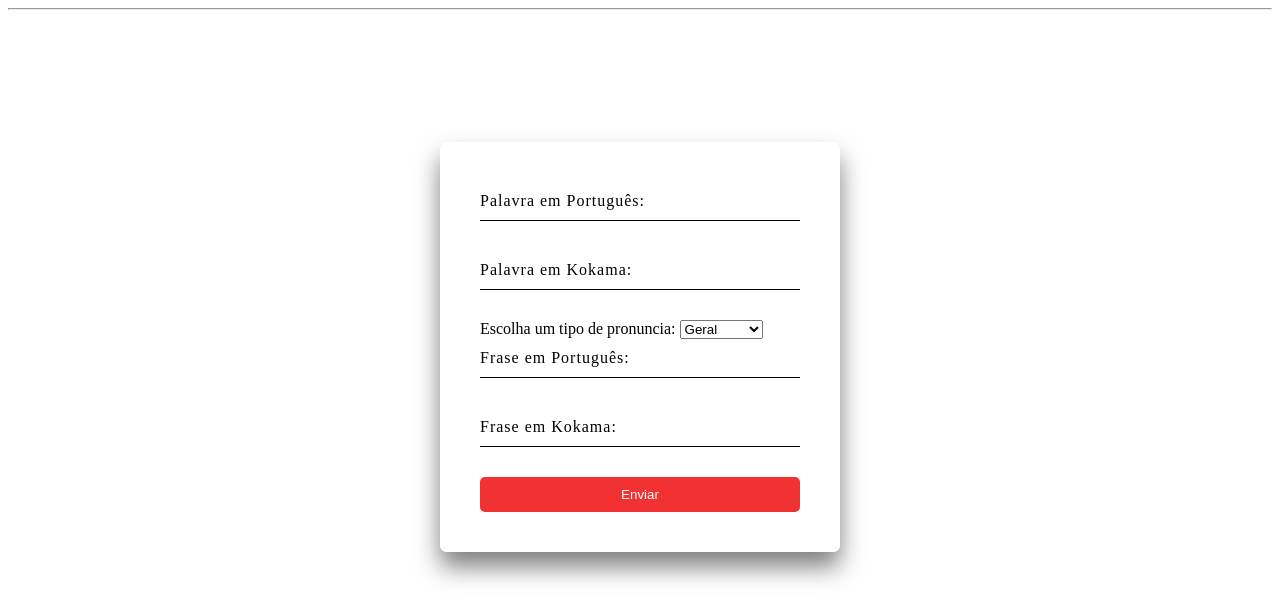
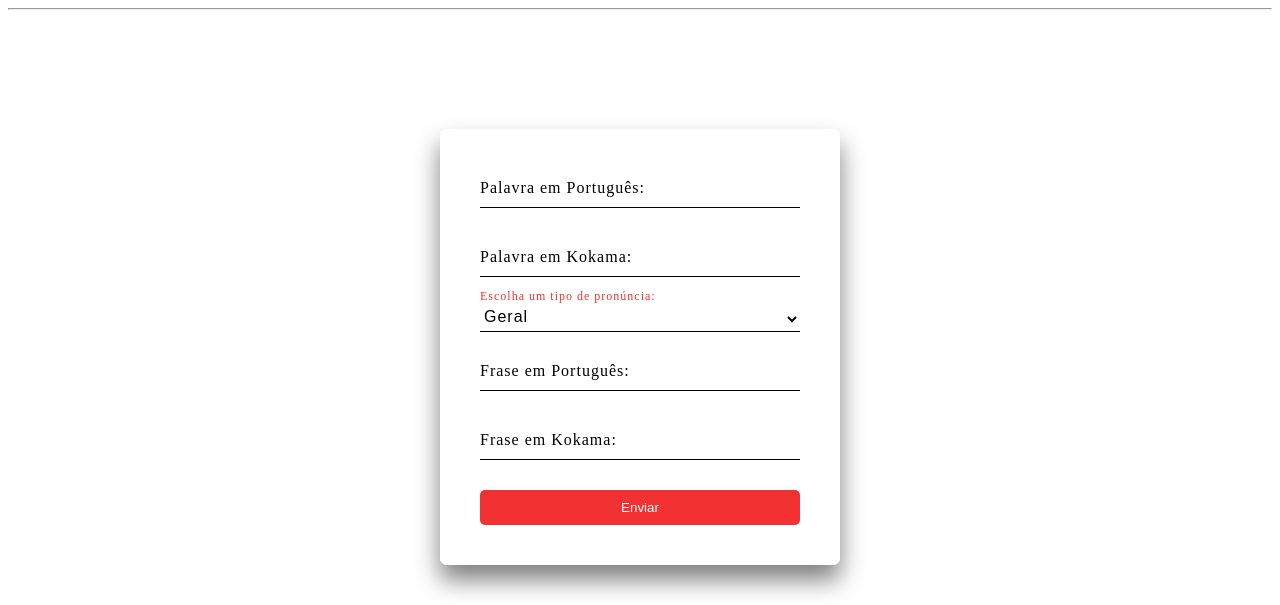
Before and after one commit to fga-eps-mds/2020.2-Projeto-Kokama-Traducao, a Django app: template dictionary/templates/add_translation.html in a window 1280 px wide. Shown: the part 53-658 px from the top of the page. Run offline with Django 3.2, Linux system fonts and the light colour scheme; the template is opened without the code that fills it, so the values that code supplies are empty.

Commit message:
Improve style for add_translation
Co-authored-by: Luiz Gustavo <luiz1gustavocampos@gmail.com>
Co-authored-by: Andre Lucas <andrelucax@gmail.com>

```diff
--- a/dictionary/templates/add_translation.html
+++ b/dictionary/templates/add_translation.html
@@ -88,6 +88,33 @@
                 margin-left: 20px;
             }
 
+            .drop-down-box{
+                display:flex;
+                position: relative;
+                left: 0;
+                color: #F23232;
+                font-size: 12px;
+            }
+
+            .drop-down-text{
+                position: absolute;
+                top:-18px;
+                letter-spacing: 1px;
+            }
+
+            .drop-down {
+                border: none;
+                outline: none;
+                margin-bottom: 20px;
+                padding-bottom: 5px;
+                border-bottom: 1px solid #000000;
+                background-color: #FFFFFF;
+                width: 100%;
+                font-size: 16px;
+                letter-spacing: 1px;
+            }
+
+
         </style>
     </head>
 
@@ -112,12 +139,14 @@
                     <label>Palavra em Kokama:</label>
                 </div>
 
-                <label for="pronunciation_type">Escolha um tipo de pronuncia:</label>
-                <select class='input-box' name="pronunciation_type">
-                    <option value="geral">Geral</option>
-                    <option value="masculino">Masculino</option>
-                    <option value="feminino">Feminino</option>
-                </select>
+                <div class = 'drop-down-box'>
+                    <label class = 'drop-down-text' for="type_pronunciation">Escolha um tipo de pronúncia:</label>
+                    <select class='drop-down' name="type_pronunciation">
+                        <option value="1">Geral</option>
+                        <option value="2">Masculino</option>
+                        <option value="3">Feminino</option>
+                    </select>
+                </div>
 
                 <div class='input-box'>
                     <input name="phrase_portuguese" type="text" required>
```
